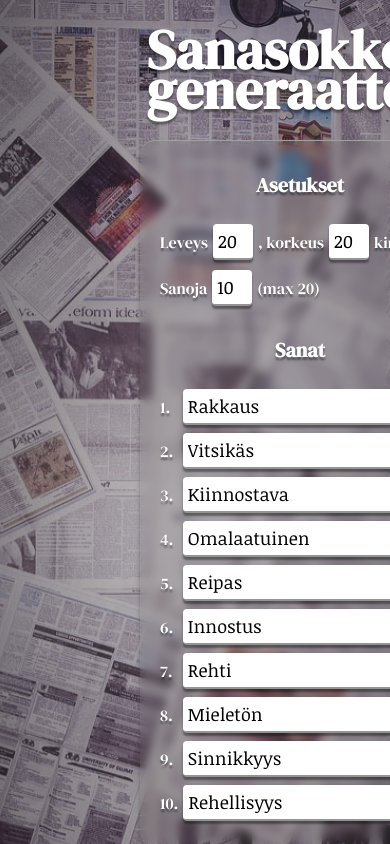
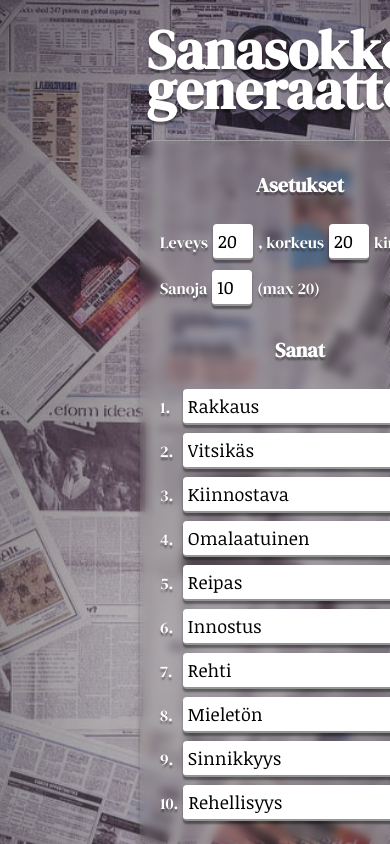
Before and after one commit to a-liljeroos/sanasokkelo, a React (Create React App) app: page / in a window 390 px wide. Built offline with nearby package versions, Linux system fonts and the light colour scheme.

Commit message:
bg image did not cover the whole page on mobile

```diff
--- a/src/App.scss
+++ b/src/App.scss
@@ -33,9 +33,8 @@ input[type="number"] {
 .bg-image {
   position: absolute;
   height: 120vh;
-
   object-fit: cover;
-  transform: translateZ(-10px) scale(4);
+  transform: translateZ(-8px) translate(0, 300px) scale(4);
 }
 
 .content {
```
